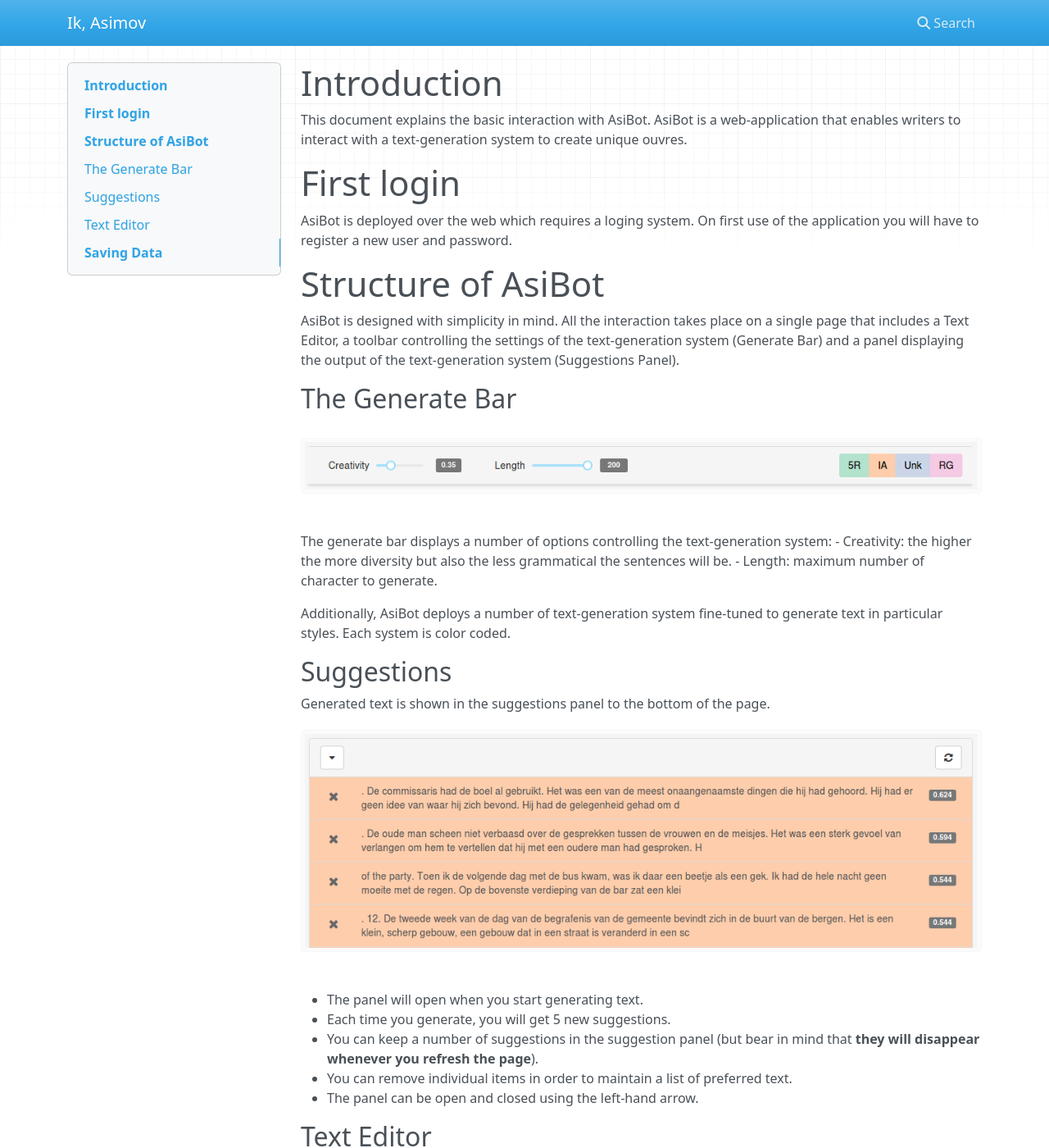
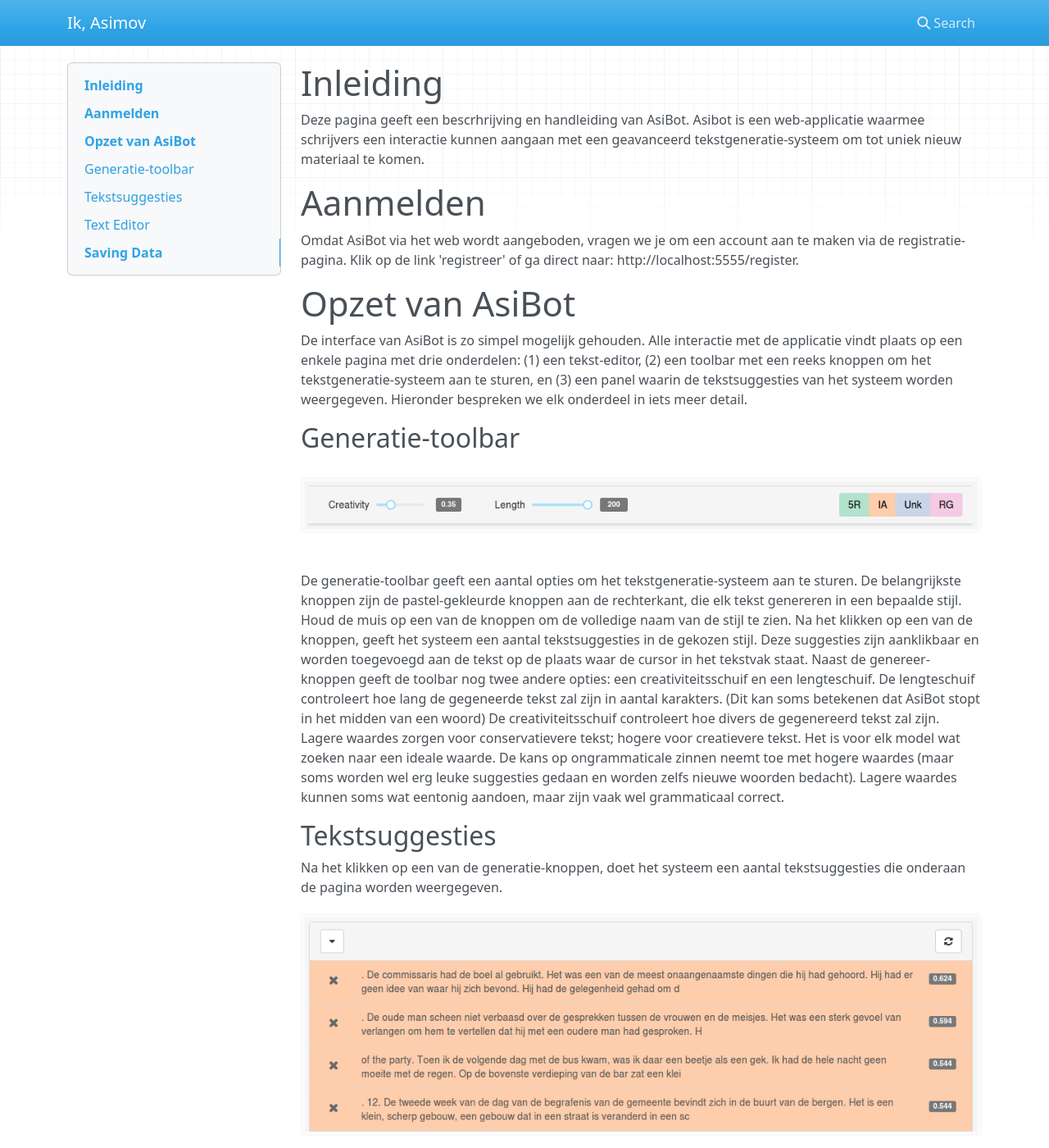
Before and after one commit to burtenshaw/weasimov-documentation, an MkDocs documentation site: the page built from docs/index.md, in a window 1280 px wide and 1400 px high. Shown: the whole window at 82% size. Built offline with MkDocs 1.6.1, drawn with Linux system fonts in a browser that asks for light colours; nearby versions of some CDN libraries; some of the changed text lies outside the part shown.

Commit message:
first draft dutch translation

```diff
--- a/docs/index.md
+++ b/docs/index.md
@@ -1,36 +1,28 @@
-# Introduction
-This document explains the basic interaction with AsiBot. AsiBot is a web-application that
-enables writers to interact with a text-generation system to create unique ouvres.
+# Inleiding
 
-# First login
-AsiBot is deployed over the web which requires a loging system.
-On first use of the application you will have to register a new user and password.
+Deze pagina geeft een bescrhrijving en handleiding van AsiBot. Asibot is een web-applicatie waarmee schrijvers een interactie kunnen aangaan met een geavanceerd tekstgeneratie-systeem om tot uniek nieuw materiaal te komen.
 
-# Structure of AsiBot
-AsiBot is designed with simplicity in mind. All the interaction takes place on a single
-page that includes a Text Editor, a toolbar controlling the settings of the text-generation
-system (Generate Bar) and a panel displaying the output of the text-generation system
-(Suggestions Panel).
+# Aanmelden
+Omdat AsiBot via het web wordt aangeboden, vragen we je om een account aan te maken via de registratie-pagina. Klik op de link 'registreer' of ga direct naar: http://localhost:5555/register.
 
-## The Generate Bar
+# Opzet van AsiBot
+De interface van AsiBot is zo simpel mogelijk gehouden. Alle interactie met de applicatie vindt plaats op een enkele pagina met drie onderdelen: (1) een tekst-editor, (2) een toolbar met een reeks knoppen om het tekstgeneratie-systeem aan te sturen, en (3) een panel waarin de tekstsuggesties van het systeem worden weergegeven. Hieronder bespreken we elk onderdeel
+in iets meer detail.
+
+## Generatie-toolbar
 ![generate bar](/images/generate_bar.png)
 
-The generate bar displays a number of options controlling the text-generation system:
-- Creativity: the higher the more diversity but also the less grammatical the sentences will be.
-- Length: maximum number of character to generate.
+De generatie-toolbar geeft een aantal opties om het tekstgeneratie-systeem aan te sturen. De belangrijkste knoppen zijn de pastel-gekleurde knoppen aan de rechterkant, die elk tekst genereren in een bepaalde stijl. Houd de muis op een van de knoppen om de volledige naam van de stijl te zien. Na het klikken op een van de knoppen, geeft het systeem een aantal tekstsuggesties in de gekozen stijl. Deze suggesties zijn aanklikbaar en worden toegevoegd aan de tekst op de plaats waar de cursor in het tekstvak staat. Naast de genereer-knoppen geeft de toolbar nog twee andere opties: een creativiteitsschuif en een lengteschuif. De lengteschuif controleert hoe lang de gegeneerde tekst zal zijn in aantal karakters. (Dit kan soms betekenen dat AsiBot stopt in het midden van een woord) De creativiteitsschuif controleert hoe divers de gegenereerd tekst zal zijn. Lagere waardes zorgen voor conservatievere tekst; hogere voor creatievere tekst. Het is voor elk model wat zoeken naar een ideale waarde. De kans op ongrammaticale zinnen neemt toe met hogere waardes (maar soms worden wel erg leuke suggesties gedaan en worden zelfs nieuwe woorden bedacht). Lagere waardes kunnen soms wat eentonig aandoen, maar zijn vaak wel grammaticaal correct.
 
-Additionally, AsiBot deploys a number of text-generation system fine-tuned to generate
-text in particular styles. Each system is color coded.
-
-## Suggestions
-Generated text is shown in the suggestions panel to the bottom of the page.
+## Tekstsuggesties
+Na het klikken op een van de generatie-knoppen, doet het systeem een aantal tekstsuggesties die onderaan de pagina worden weergegeven.
 ![suggestions](/images/suggestions.png)
 
-- The panel will open when you start generating text.
-- Each time you generate, you will get 5 new suggestions.
-- You can keep a number of suggestions in the suggestion panel (but bear in mind that **they will disappear whenever you refresh the page**).
-- You can remove individual items in order to maintain a list of preferred text.
-- The panel can be open and closed using the left-hand arrow.
+- Het panel opent direct na het genereren van tekst;
+- Elke generatie geeft vijf nieuwe suggesties;
+- Individuele suggesties kunnen bewaard worden of worden verwijderd. **Pas op: als je de pagina ververst zijn de laatste (bewaarde) suggesties niet meer beschikbaar.
+- Het suggestiepaneel kan gesloten worden met het pijltje aan de linkerkant.
+
 
 ## Text Editor
 
```
